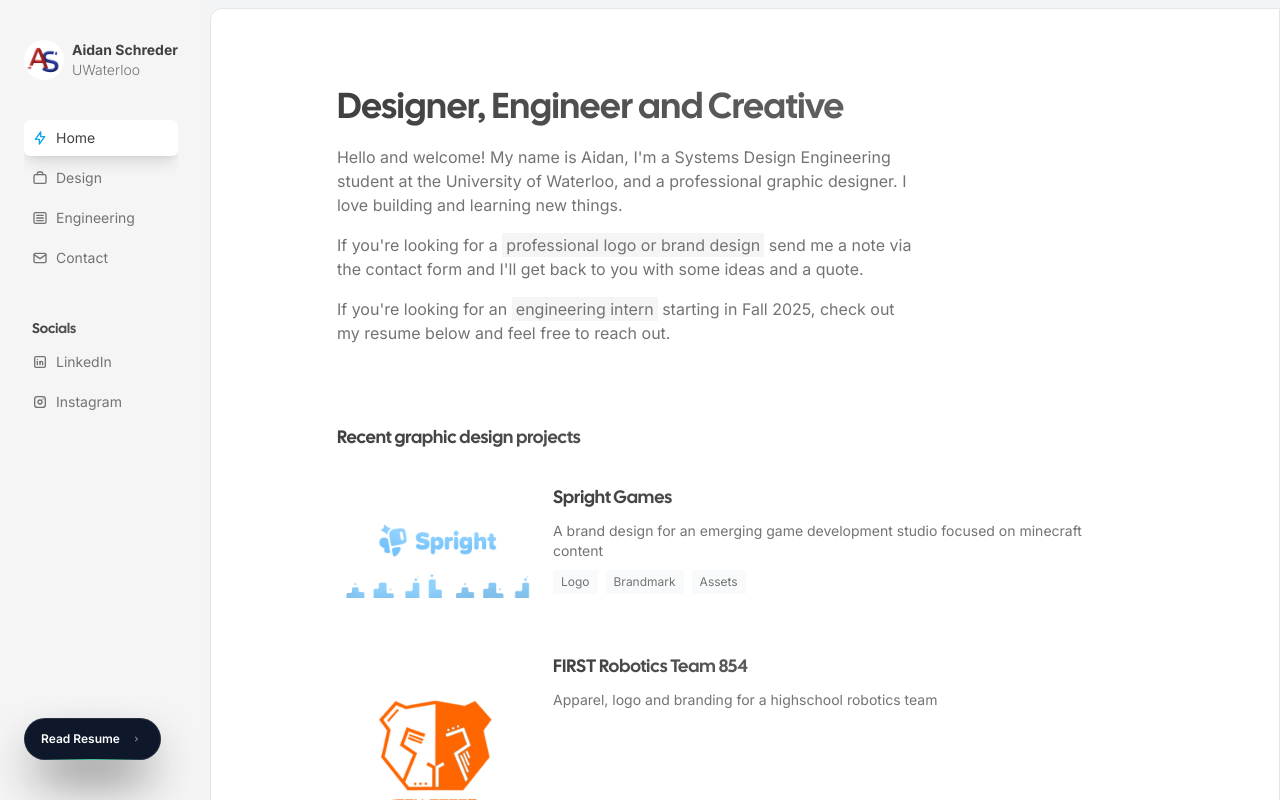
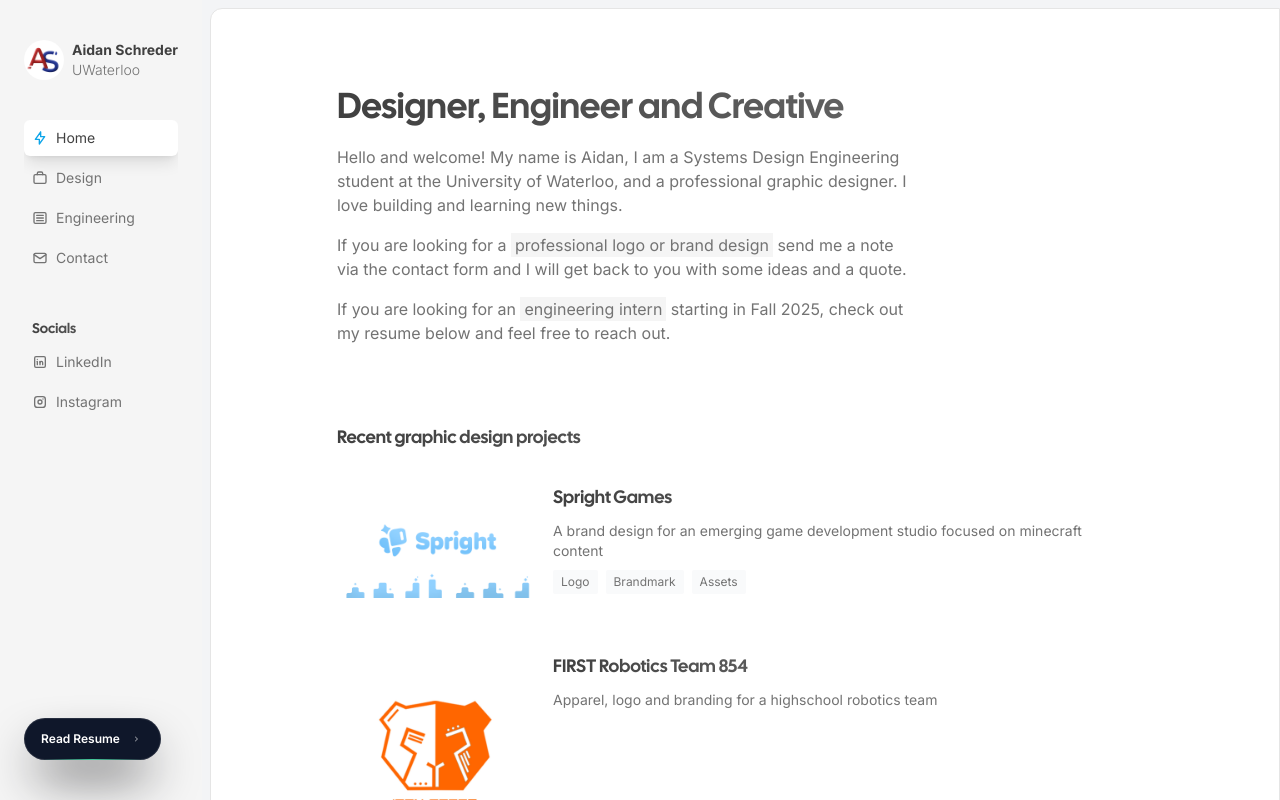
Before and after one commit to AidanSchreder/aidan-website, a Next.js app: page / in a window 1280 px wide. Built offline with nearby package versions, Linux system fonts and the light colour scheme.

Commit message:
Removed illegal characters

```diff
--- a/src/app/page.tsx
+++ b/src/app/page.tsx
@@ -11,15 +11,15 @@ export default function Home() {
     <Container>
       <Heading className="font-black"> Designer, Engineer and Creative</Heading>
       <Paragraph className="max-w-xl mt-4">
-        Hello and welcome! My name is Aidan, I'm a Systems Design Engineering student at the
+        Hello and welcome! My name is Aidan, I am a Systems Design Engineering student at the
         University of Waterloo, and a professional graphic designer. I love building and learning new things.
       </Paragraph>
       <Paragraph className="max-w-xl mt-4">
-        If you're looking for a {" "} <Highlight>professional logo or brand design</Highlight> send
-        me a note via the contact form and I'll get back to you with some ideas and a quote.
+        If you are looking for a {" "} <Highlight>professional logo or brand design</Highlight> send
+        me a note via the contact form and I will get back to you with some ideas and a quote.
       </Paragraph>
       <Paragraph className="max-w-xl mt-4">
-        If you're looking for an {" "} <Highlight>engineering intern</Highlight> starting in
+        If you are looking for an {" "} <Highlight>engineering intern</Highlight> starting in
         Fall 2025, check out my resume below and feel free to reach out.
       </Paragraph>
       <Heading
--- a/src/components/Blogs.tsx
+++ b/src/components/Blogs.tsx
@@ -1,5 +1,5 @@
 "use client";
-import { Blog } from "@/types/engineering";
+import { Blog } from "@/types/blog";
 import Image from "next/image";
 import React, { useState } from "react";
 import { Heading } from "./Heading";
--- a/src/constants/products.tsx
+++ b/src/constants/products.tsx
@@ -40,7 +40,7 @@ export const products = [
     content: (
       <div>
         <p>
-          Team 854 is dubbed "The Iron Bears" and thus the logo I designed features
+          Team 854 is dubbed, The Iron Bears, and thus the logo I designed features
           a robotic bear in the schools bright orange. I also designed a sweater graphic,
           T-shirt gaphic and competition pins. Above I have also include several sweater graphics
           that did not make the final cut.
```
